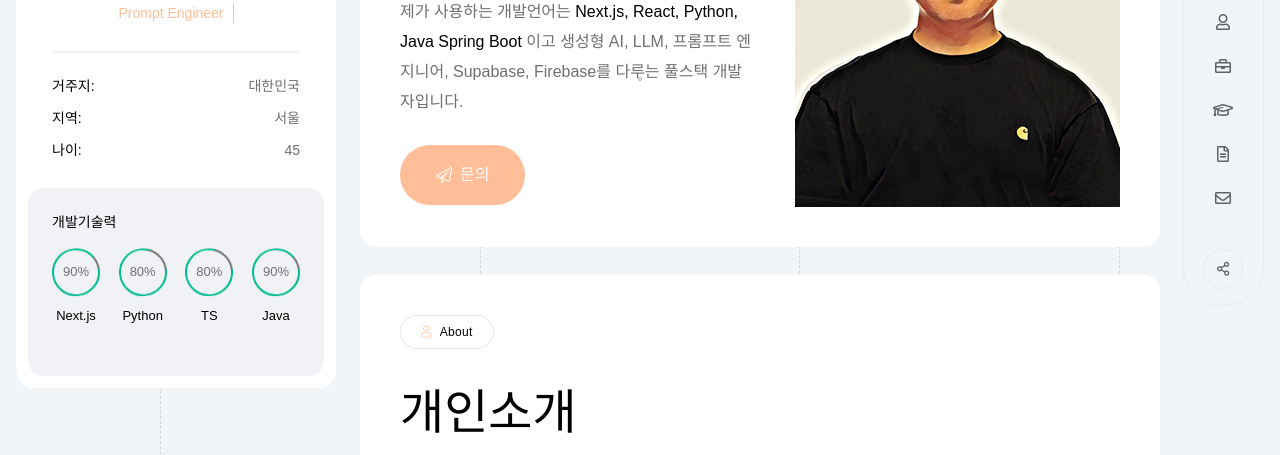
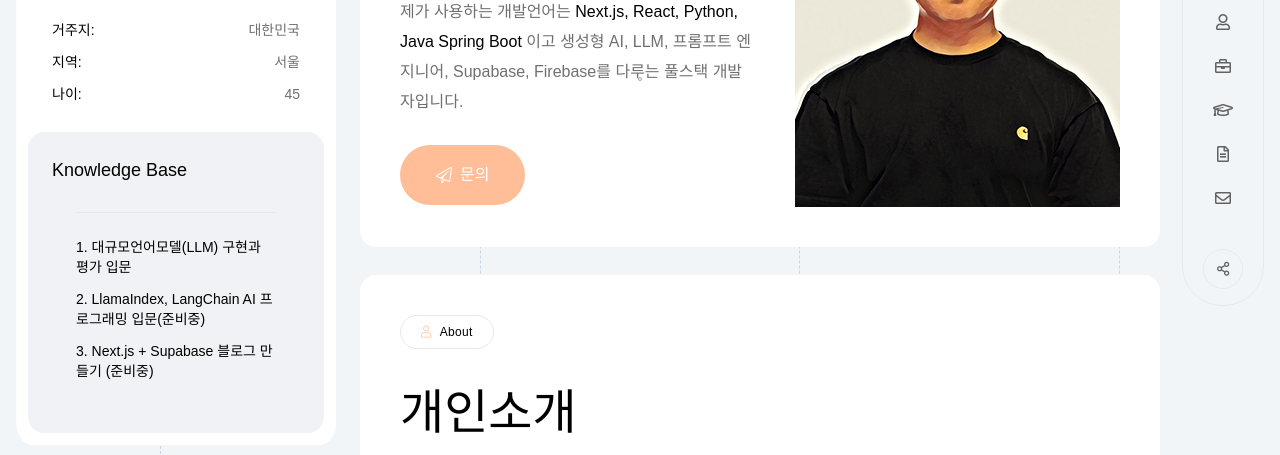
Before and after one commit to beyondzerozero/beyondzerozero.github.io, a website built with Vite: page index.html in a window 1280 px wide. Shown: the part 321-776 px from the top of the page. Built offline with nearby package versions, Linux system fonts and the light colour scheme; files whose address does not match are found by name; a web font is replaced by a local one.

Commit message:
지식기반 내용 추가1

```diff
--- a/index.html
+++ b/index.html
@@ -12,13 +12,21 @@
       name="viewport"
       content="width=device-width, initial-scale=1.0, shrink-to-fit=no"
     />
-    <meta name="keyword" content="beyond ZERO by 김재우 프로필" />
-    <meta name="description" content="beyond ZERO by 김재우 프로필" />
-    <meta name="author" content="beyondZERO" />
+    <meta name="keyword" content="ZeR0, 김재우, 지식기반, 프로그래밍강좌, LLM입문, 생성형AI, LLM, 대규모언어모델, RAG, Next.js, React, Python, github, 리파지토리" />
+    <meta name="description" content="ZeR0, 김재우, 지식기반, 프로그래밍강좌, LLM입문, 생성형AI, LLM, 대규모언어모델, RAG, Next.js, React, Python, github, 리파지토리" />
+    <meta name="author" content="ZeR0" />
+
+     <!-- Google Tag Manager -->
+     <script>(function(w,d,s,l,i){w[l]=w[l]||[];w[l].push({'gtm.start':
+      new Date().getTime(),event:'gtm.js'});var f=d.getElementsByTagName(s)[0],
+      j=d.createElement(s),dl=l!='dataLayer'?'&l='+l:'';j.async=true;j.src=
+      'https://www.googletagmanager.com/gtm.js?id='+i+dl;f.parentNode.insertBefore(j,f);
+      })(window,document,'script','dataLayer','GTM-KVT4KT39');</script>
+      <!-- End Google Tag Manager -->
 
     <!-- Site Title
     ================================================== -->
-    <title>김재우 이력 ||| Jaewoo Kim resume</title>
+    <title>ZeR0 Knowledge Base | Jaewoo Kim resume</title>
 
     <!-- Site Favicon
     ================================================== -->
@@ -33,6 +41,8 @@
   </head>
 
   <body class="relative custom_cursor">
+    <noscript><iframe src="https://www.googletagmanager.com/ns.html?id=GTM-KVT4KT39"
+      height="0" width="0" style="display:none;visibility:hidden"></iframe></noscript>
     <!-- Custom Cursor Start -->
     <div
       class="custom_cursor_one fixed top-0 left-0 w-8 h-8 border border-gray-400 rounded-full pointer-events-none"
@@ -286,69 +296,27 @@
             <div
               class="px-4 py-5 lg:py-6 lg:px-6 rounded-2xl md:px-8 bg-flashWhite dark:bg-metalBlack"
             >
-              <div class="text-sm font-medium text-black dark:text-white">
-                개발기술력
+              <div class="text-lg font-medium text-black dark:text-white">
+                Knowledge Base
               </div>
               <div
-                class="flex items-center justify-between my-4 space-x-4 skills_circle"
-              >
-                <div class="space-y-2 text-center progressCircle">
-                  <div class="relative w-12 h-12 circle" data-percent="90">
-                    <div
-                      class="absolute inset-0 text-[13px] font-medium label flex-center"
-                    >
-                      90%
-                    </div>
-                  </div>
-                  <p
-                    class="text-[13px] font-normal dark:font-light text-black dark:text-white/90"
-                  >
-                    Next.js
-                  </p>
-                </div>
-                <div class="space-y-2 text-center progressCircle">
-                  <div class="relative w-12 h-12 circle" data-percent="80">
-                    <div
-                      class="absolute inset-0 text-[13px] font-medium label flex-center"
-                    >
-                      80%
-                    </div>
-                  </div>
-                  <p
-                    class="text-[13px] font-normal dark:font-light text-black dark:text-white/90"
-                  >
-                    Python
-                  </p>
-                </div>
-                <div class="space-y-2 text-center progressCircle">
-                  <div class="relative w-12 h-12 circle" data-percent="80">
-                    <div
-                      class="absolute inset-0 text-[13px] font-medium label flex-center"
-                    >
-                      80%
-                    </div>
-                  </div>
-                  <p
-                    class="text-[13px] font-normal dark:font-light text-black dark:text-white/90"
-                  >
-                    TS
-                  </p>
-                </div>
-                <div class="space-y-2 text-center progressCircle">
-                  <div class="relative w-12 h-12 circle" data-percent="90">
-                    <div
-                      class="absolute inset-0 text-[13px] font-medium label flex-center"
-                    >
-                      90%
-                    </div>
-                  </div>
-                  <p
-                    class="text-[13px] font-normal dark:font-light text-black dark:text-white/90"
-                  >
-                    Java
-                  </p>
-                </div>
-              </div>
+              class="pt-6 mx-4 border-t lg:mx-6 user-meta-info md:mx-7 my-7 border-platinum dark:border-metalBlack"
+            >
+              <ul class="space-y-3">
+                <li class="flex text-sm">
+                  <span class="flex-1 font-medium text-black dark:text-white">
+                    <a href='/knowledgebase-llm/' target="_self">1. 대규모언어모델(LLM) 구현과 평가 입문</a></span>
+                </li>
+                <li class="flex text-sm">
+                  <span class="flex-1 font-medium text-black dark:text-white">
+                    <a href='#' target="_self">2. LlamaIndex, LangChain AI 프로그래밍 입문(준비중)</a></span>
+                </li>
+                <li class="flex text-sm">
+                  <span class="flex-1 font-medium text-black dark:text-white">
+                    <a href='#' target="_self">3. Next.js + Supabase 블로그 만들기 (준비중) </a></span>
+                </li>
+              </ul>
+            </div>
               <div class="mt-6"></div>
             </div>
 
```
